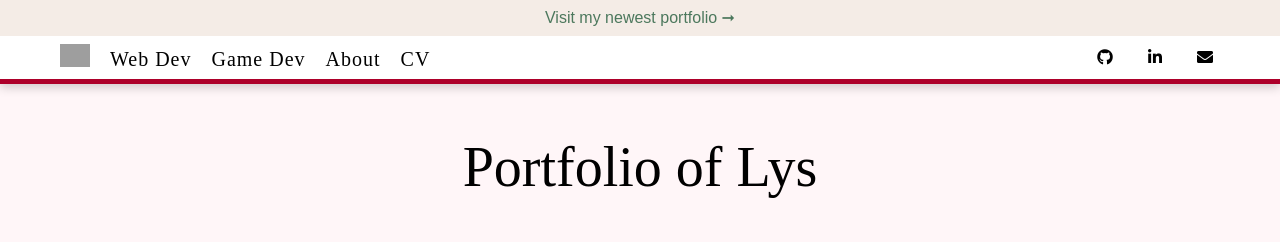
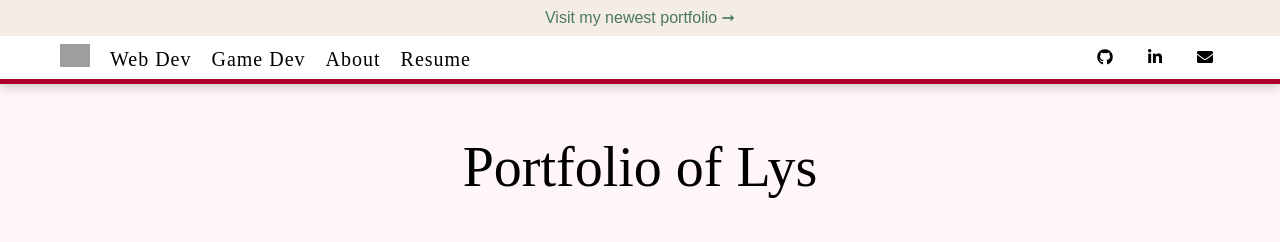
Before and after one commit to liz-lorena/mid-2019, a Jekyll site: the page built from index.html, in a window 1280 px wide. Shown: the top 242 px of the page. Built offline with Jekyll 4.4.1, drawn with Linux system fonts in a browser that asks for light colours; nearby versions of some CDN libraries; the list of posts is cut into pages by our own code; grey boxes are pictures that could not be loaded.

Commit message:
Update mainmenu.html

```diff
--- a/_includes/mainmenu.html
+++ b/_includes/mainmenu.html
@@ -10,5 +10,5 @@
         <a href="{{ site.url }}/mid-2019/about" title="About Me">About</a>
     </li>
     <li>
-        <a href="{{ site.url }}/mid-2019/cv" title="Curriculum Vitae">CV</a>
+        <a href="/resume-iris-of-lys.pdf" title="Resume">Resume</a>
     </li>
```
